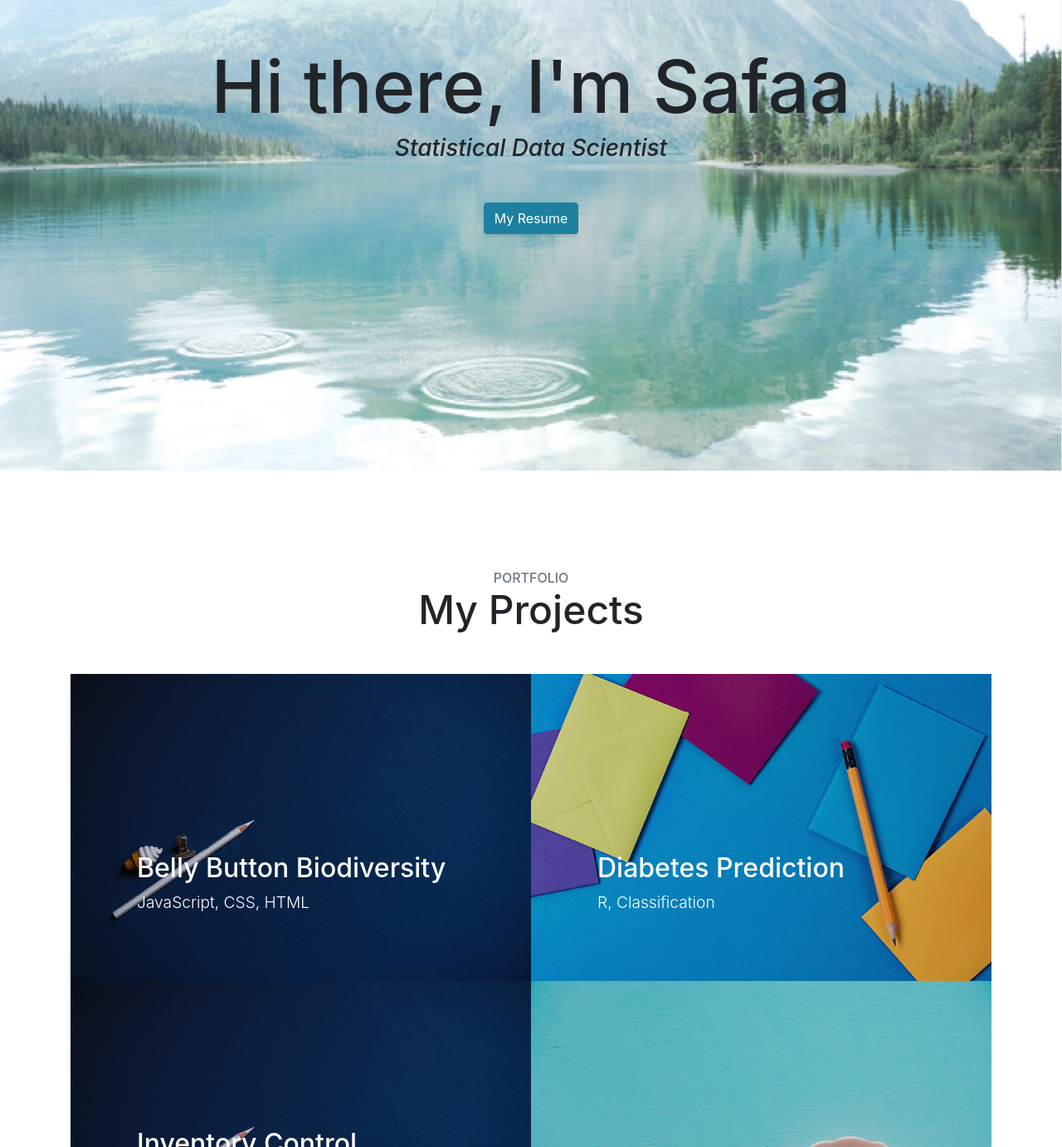
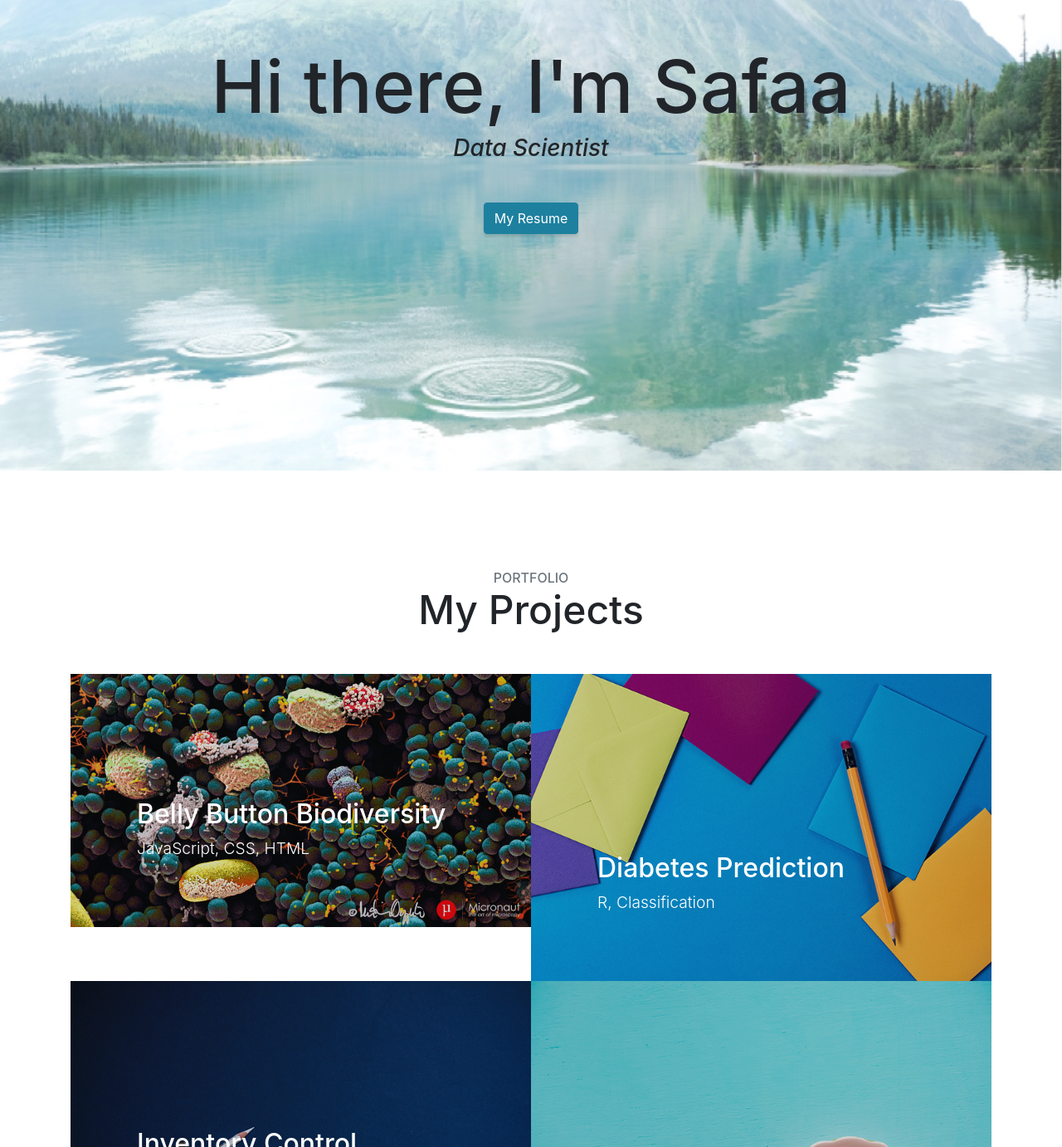
Before and after one commit to DorianSafaa/DorianSafaa.github.io, a website with bundled scripts: page index.html in a window 1280 px wide. Shown: the part 233-1615 px from the top of the page at 83% size. Built offline with nearby package versions, Linux system fonts and the light colour scheme.

Commit message:
Update index.html

```diff
--- a/index.html
+++ b/index.html
@@ -32,7 +32,7 @@
     <div class="container text-center my-auto">
       <h1 class="mb-1">Hi there, I'm Safaa</h1>
       <h3 class="mb-5">
-        <em>Statistical Data Scientist</em>
+        <em>Data Scientist</em>
       </h3>
       <a class="btn btn-primary btn-xl js-scroll-trigger" href="resume.html">My Resume</a>
     </div>
@@ -56,7 +56,7 @@
                 <p class="mb-0">JavaScript, CSS, HTML</p>
               </div>
             </div>
-            <img class="img-fluid" src="img/portfolio-2.jpg" alt="">
+            <img class="img-fluid" src="img/belly.jpg" alt="">
           </a>
         </div>
         <div class="col-lg-6">
```
